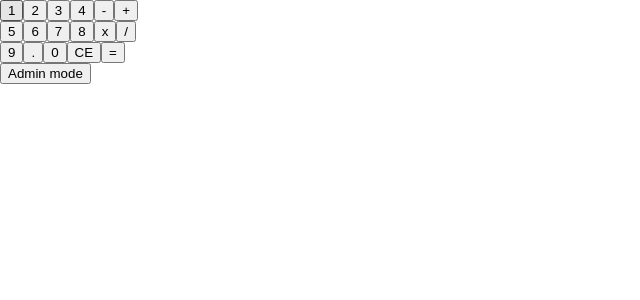
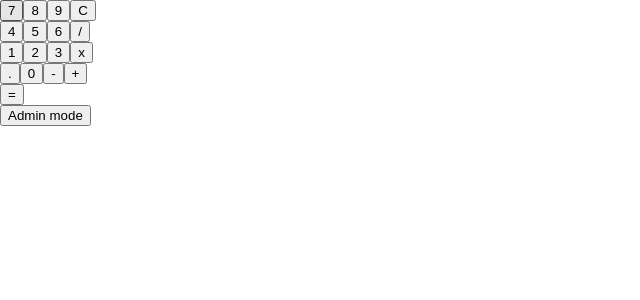
Before and after one commit to iustin-nita/react-calculator, a React (Create React App) app: page / in a window 1280 px wide. Shown: the top 300 px of the page, without its empty margins (0-640 px from the left). Built offline with nearby package versions, Linux system fonts and the light colour scheme.

Commit message:
refactor buttons layout

```diff
--- a/src/components/App.js
+++ b/src/components/App.js
@@ -9,6 +9,7 @@ import {
   updateList
 } from '../redux';
 import Screen from './Screen';
+import Buttons from './Buttons';
 import Button from './Button';
 import './App.css';
 
@@ -63,7 +64,7 @@ class App extends Component {
           this.setState({ output: 'error', input: '' });
         }
         break;
-      case 'CE':
+      case 'C':
         this.setState({ output: '', input: '' });
         break;
 
@@ -135,29 +136,7 @@ class App extends Component {
       <div className="container">
         <div className="calculator">
           <Screen input={this.state.input} output={this.state.output} />
-          <div className="button-row">
-            <Button value={'1'} handleClick={this.handleClick} type='input' />
-            <Button value={'2'} handleClick={this.handleClick} type='input' />
-            <Button value={'3'} handleClick={this.handleClick} type='input' />
-            <Button value={'4'} handleClick={this.handleClick} type='input' />
-            <Button value={'-'} handleClick={this.handleClick} type='operation' />
-            <Button value={'+'} handleClick={this.handleClick} type='operation' />
-          </div>
-          <div className="button-row">
-            <Button value={'5'} handleClick={this.handleClick} type='input' />
-            <Button value={'6'} handleClick={this.handleClick} type='input' />
-            <Button value={'7'} handleClick={this.handleClick} type='input' />
-            <Button value={'8'} handleClick={this.handleClick} type='input' />
-            <Button value={'x'} handleClick={this.handleClick} type='operation' />
-            <Button value={'/'} handleClick={this.handleClick} type='operation' />
-          </div>
-          <div className="button-row">
-            <Button value={'9'} handleClick={this.handleClick} type='input' />
-            <Button value={'.'} handleClick={this.handleClick} type='input' />
-            <Button value={'0'} handleClick={this.handleClick} type='input' />
-            <Button value={'CE'} handleClick={this.handleClick} type='operation' />
-            <Button value={'='} handleClick={this.handleClick} type='operation' />
-          </div>
+          <Buttons handleClick={this.handleClick} />
         </div>
 
         <button onClick={toggleAdmin}>Admin mode</button>
--- a/src/components/Button.js
+++ b/src/components/Button.js
@@ -2,11 +2,11 @@ import React from 'react';
 import PropTypes from 'prop-types'
 
 
-const Button = ({ type, handleClick, value }) => {
+const Button = ({ handleClick, value }) => {
   return (
     <input
       type="button"
-      className={type === 'operation' ? 'button operation-button' : 'button number-button'}
+      className='button'
       onClick={handleClick}
       value={value}
     />
@@ -14,7 +14,6 @@ const Button = ({ type, handleClick, value }) => {
 }
 
 Button.propTypes = {
-  type: PropTypes.string.isRequired,
   handleClick: PropTypes.func.isRequired,
   value: PropTypes.string.isRequired
 }
--- /dev/null
+++ b/src/components/Buttons.js
@@ -0,0 +1,37 @@
+import React from 'react';
+import PropTypes from 'prop-types';
+import Button from './Button';
+
+
+const Buttons = ({ handleClick }) => {
+
+  const rows = {
+    0: [7, 8, 9, 'C'],
+    1: [4, 5, 6, '/'],
+    2: [1, 2, 3, 'x'],
+    3: ['.', 0, '-', '+'],
+    4: ['=']
+  };
+
+  return (
+    <div className="buttons">
+      {
+        Object.keys(rows).map(i =>
+          <div key={i} className="buttonRow">
+            {
+              rows[i].map(rowItem =>
+                <Button key={rowItem.toString()} value={rowItem.toString()} handleClick={handleClick} />
+              )
+            }
+          </div>
+        )
+      }
+    </div>
+  )
+}
+
+Buttons.propTypes = {
+  handleClick: PropTypes.func.isRequired,
+}
+
+export default Buttons;
```
